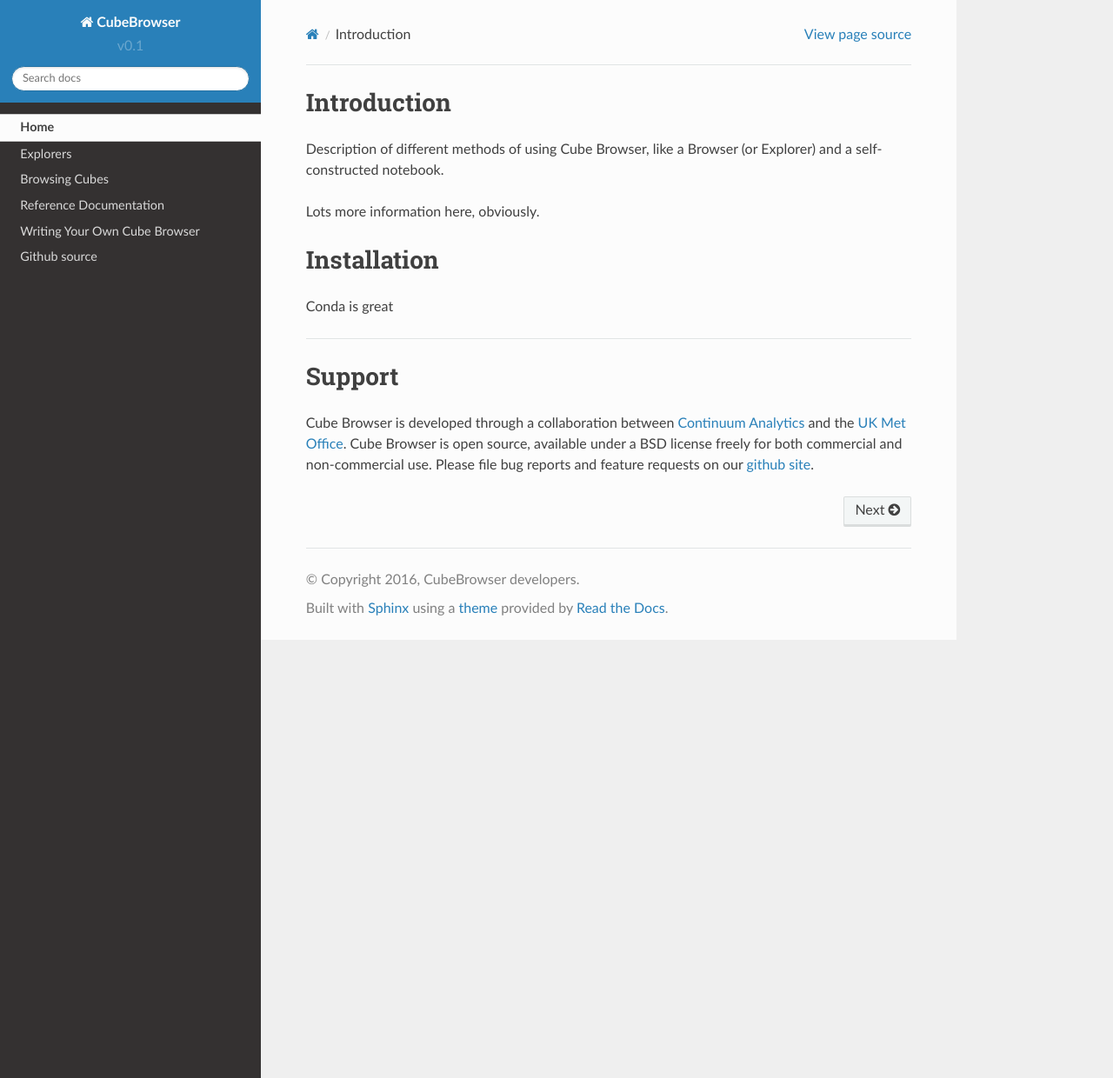
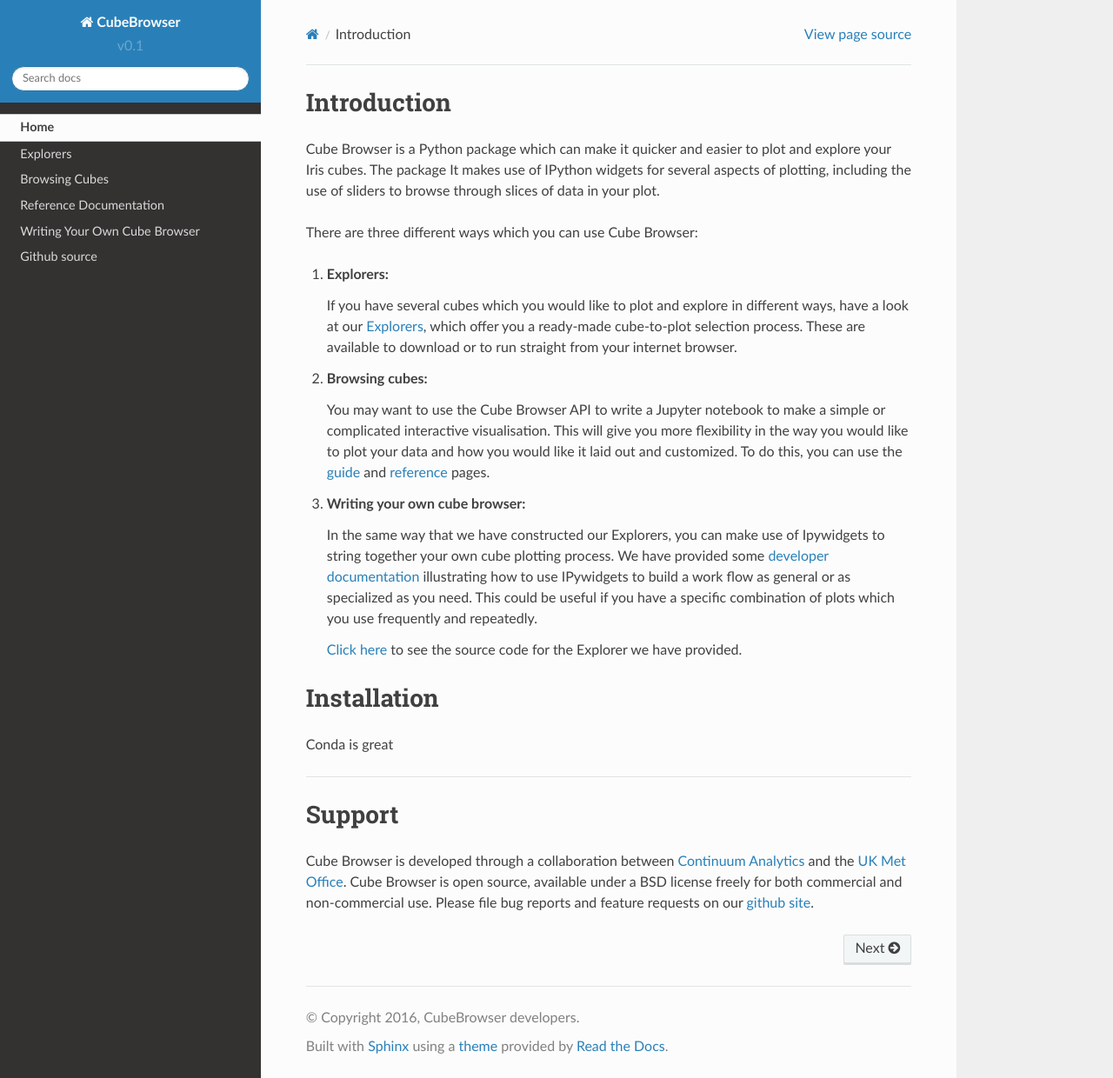
Before and after one commit to SciTools/cube_browser, a Sphinx documentation site: the page built from doc/index.rst, in a window 1280 px wide and 1240 px high. Shown: the whole window at 87% size. Built offline with Sphinx 7.4.7 and the Read the Docs theme 2.0.0, drawn with Linux system fonts in a browser that asks for light colours.

Commit message:
First text added to main intro page (#77)
* First text added to main intro page

* two sentences improved

* explorer source code referenced (possibly incorrectly)

* tweaks to appearance

```diff
--- a/doc/index.rst
+++ b/doc/index.rst
@@ -4,9 +4,32 @@
 Introduction
 ____________
 
-Description of different methods of using Cube Browser, like a Browser (or Explorer) and a self-constructed notebook.
+Cube Browser is a Python package which can make it quicker and easier to plot and explore your Iris cubes.  The package
+It makes use of IPython widgets for several aspects of plotting, including the use of sliders to browse through slices of data in your plot.
 
-Lots more information here, obviously.
+There are three different ways which you can use Cube Browser:
+
+
+1. **Explorers:**
+
+   If you have several cubes which you would like to plot and explore in different ways, have a look at our `Explorers <explorers/intro.html>`_, which offer you a ready-made cube-to-plot selection process.
+   These are available to download or to run straight from your internet browser.
+
+
+2. **Browsing cubes:**
+
+   You may want to use the Cube Browser API to write a Jupyter notebook to make a simple or complicated interactive visualisation.
+   This will give you more flexibility in the way you would like to plot your data and how you would like it laid out and customized.
+   To do this, you can use the `guide <browsing_cubes/info.html>`_ and `reference <ref_docs.html>`_ pages.
+
+
+3. **Writing your own cube browser:**
+
+   In the same way that we have constructed our Explorers, you can make use of Ipywidgets to string together your own cube plotting process.
+   We have provided some `developer documentation <write_your_own/intro.html>`_ illustrating how to use IPywidgets to build a work flow as general or as specialized as you need.
+   This could be useful if you have a specific combination of plots which you use frequently and repeatedly.
+
+   `Click here <../lib/cube_browser/explorer.py>`_ to see the source code for the Explorer we have provided.
 
 Installation
 ____________
```
